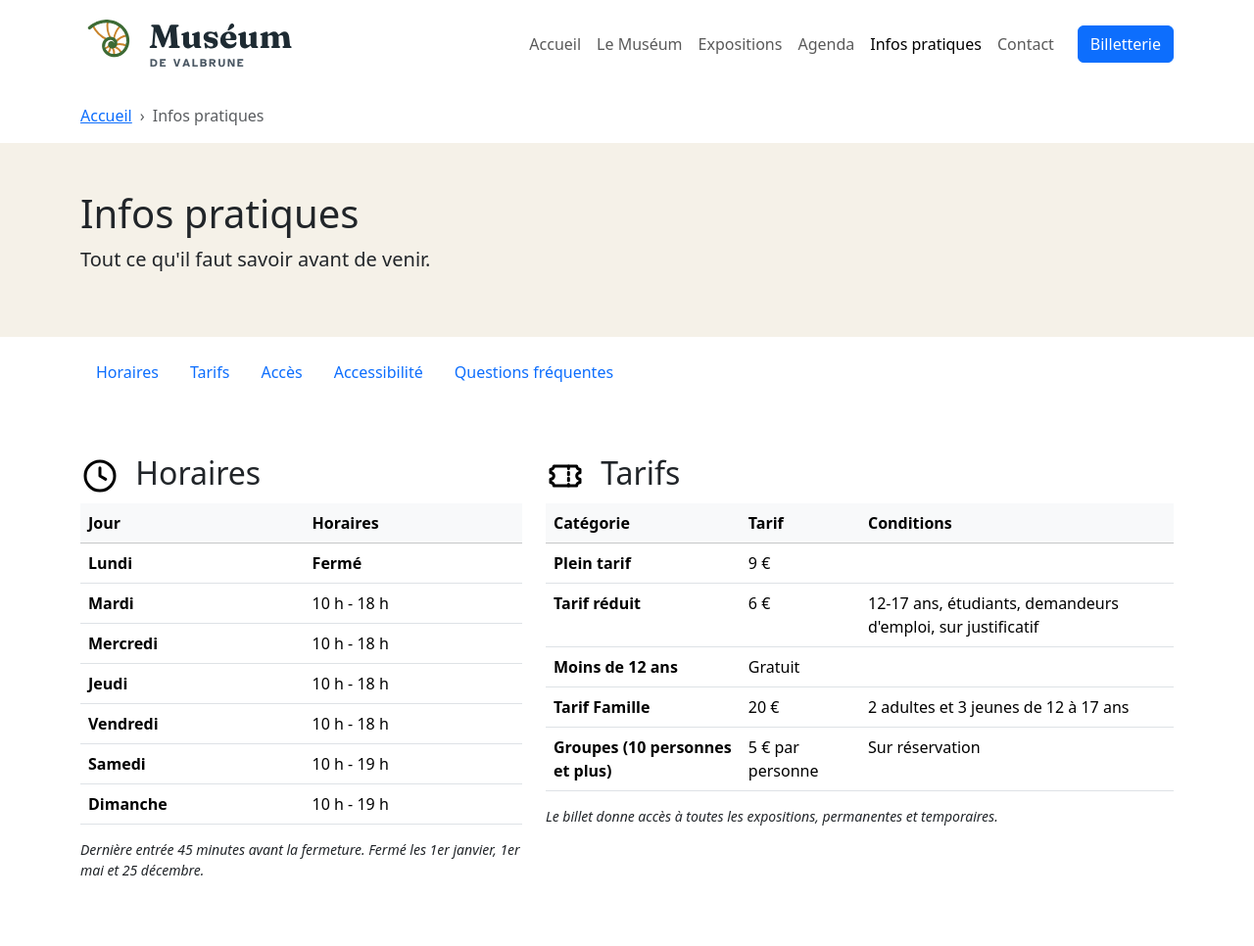
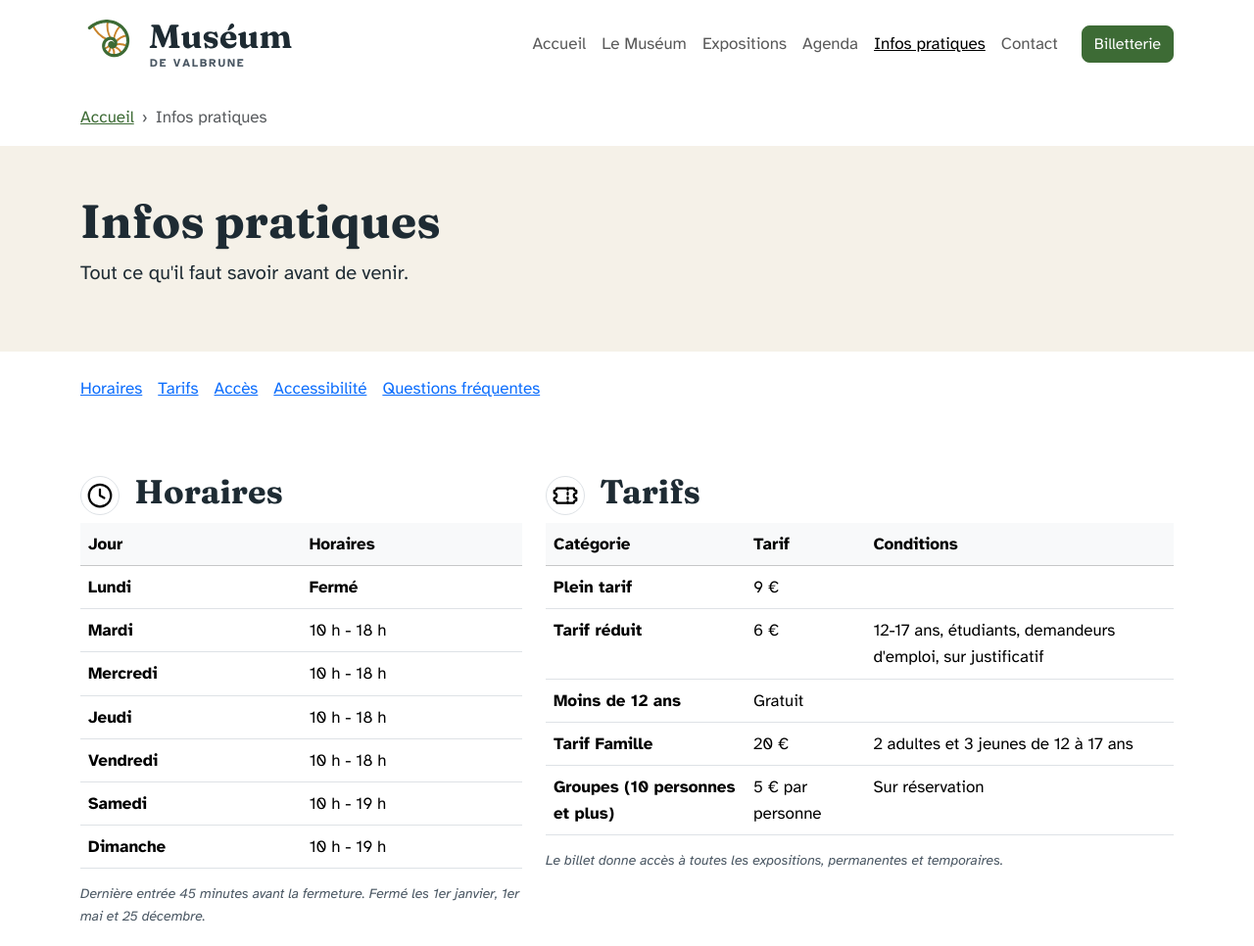
Before and after one commit to hugomendes-dev/museum-valbrune, a plain HTML site: page infos-pratiques.html in a window 1280 px wide. Shown: the top 966 px of the page at 98% size. Drawn offline with nearby package versions, Linux system fonts and the light colour scheme.

Commit message:
Applique la charte graphique et complete le README

```diff
--- a/assets/css/style.css
+++ b/assets/css/style.css
@@ -53,9 +53,16 @@
   --mv-encre: #1E2B33;
   --mv-ocre: #C9842B;
   --mv-craie: #F5F1E8;
-
-  /* --mv-lichen: ;  */
-  /* ...             */
+  --mv-lichen: #3D6B35;
+  --mv-lichen-fonce: #30562A;
+  --mv-ardoise: #4A5763;
+  --bs-body-font-family: "Atkinson Hyperlegible", system-ui, sans-serif;
+  --bs-body-font-size: 1.0625rem;
+  --bs-body-line-height: 1.6;
+  --bs-border-radius: 0.5rem;
+  --bs-body-color: var(--mv-encre);
+  --bs-link-color-rgb: 61, 107, 53;
+  --bs-link-hover-color-rgb: 48, 86, 42;
 }
 
 /* --------------------------------------------------------------------------
@@ -90,3 +97,62 @@
 .breadcrumb {
   --bs-breadcrumb-divider: "›";
 }
+
+h1,
+h2,
+h3,
+.h1,
+.h2,
+.h3 {
+  font-family: "Fraunces", Georgia, serif;
+}
+
+.btn-primary {
+  --bs-btn-bg: var(--mv-lichen);
+  --bs-btn-border-color: var(--mv-lichen);
+  --bs-btn-hover-bg: var(--mv-lichen-fonce);
+  --bs-btn-hover-border-color: var(--mv-lichen-fonce);
+  --bs-btn-active-bg: var(--mv-lichen-fonce);
+  --bs-btn-active-border-color: var(--mv-lichen-fonce);
+  --bs-btn-focus-shadow-rgb: 61, 107, 53;
+}
+
+h1,
+.h1 {
+  font-size: 2.25rem;
+  font-weight: 700;
+}
+
+h2,
+.h2 {
+  font-size: 2.125rem;
+  font-weight: 700;
+}
+
+h3,
+.h3 {
+  font-size: 1.5rem;
+  font-weight: 600;
+}
+
+@media (min-width: 768px) {
+
+  h1,
+  .h1 {
+    font-size: 3rem;
+  }
+}
+
+.small {
+  font-size: 0.875rem;
+  color: var(--mv-ardoise);
+}
+
+.navbar-nav .nav-link.active {
+  text-decoration: underline;
+}
+
+.mv-sommaire .nav-link {
+  text-decoration: underline;
+  padding-left: 0;
+}
--- a/infos-pratiques.html
+++ b/infos-pratiques.html
@@ -64,7 +64,7 @@
 
         <div class="container py-3">
             <nav aria-label="Sommaire de la page">
-                <ul class="nav">
+                <ul class="nav mv-sommaire">
                     <li class="nav-item"><a class="nav-link" href="#horaires">Horaires</a></li>
                     <li class="nav-item"><a class="nav-link" href="#tarifs">Tarifs</a></li>
                     <li class="nav-item"><a class="nav-link" href="#acces">Accès</a></li>
@@ -77,7 +77,8 @@
         <div class="container py-5">
             <div class="row g-4">
                 <section id="horaires" class="col-lg-5">
-                    <h2><img src="assets/icones/horloge.svg" alt="" width="40" height="40" class="me-2"> Horaires</h2>
+                    <h2><img src="assets/icones/horloge.svg" alt="" width="40" height="40"
+                            class="me-2 border rounded-circle p-1"> Horaires</h2>
 
                     <table class="table">
                         <caption class="visually-hidden">Horaires d'ouverture du Muséum</caption>
@@ -119,13 +120,15 @@
                         </tbody>
                     </table>
 
-                    <p class="small fst-italic">Dernière entrée 45 minutes avant la fermeture. Fermé les 1er janvier,
+                    <p class="small fst-italic">Dernière entrée 45 minutes avant la fermeture. Fermé les 1er
+                        janvier,
                         1er mai et 25
                         décembre.</p>
                 </section>
 
                 <section id="tarifs" class="col-lg-7">
-                    <h2><img src="assets/icones/billet.svg" alt="" width="40" height="40" class="me-2"> Tarifs</h2>
+                    <h2><img src="assets/icones/billet.svg" alt="" width="40" height="40"
+                            class="me-2 border rounded-circle p-1"> Tarifs</h2>
 
                     <div class="table-responsive">
                         <table class="table">
@@ -176,7 +179,8 @@
 
         <section id="acces">
             <div class="container py-5">
-                <h2><img src="assets/icones/plan.svg" alt="" width="40" height="40" class="me-2"> Accès</h2>
+                <h2><img src="assets/icones/plan.svg" alt="" width="40" height="40"
+                        class="me-2 border rounded-circle p-1"> Accès</h2>
 
                 <div class="row g-4">
                     <div class="col-lg-6">
@@ -206,8 +210,8 @@
 
         <section id="accessibilite" class="mv-fond-craie py-5">
             <div class="container">
-                <h2><img src="assets/icones/accessibilite.svg" alt="" width="40" height="40" class="me-2"> Accessibilité
-                </h2>
+                <h2><img src="assets/icones/accessibilite.svg" alt="" width="40" height="40"
+                        class="me-2 border rounded-circle p-1"> Accessibilité</h2>
 
                 <p>Le Muséum est entièrement accessible aux personnes à mobilité réduite (ascenseurs et rampes).</p>
 
@@ -322,7 +326,8 @@
                     <p>Facebook · Instagram · YouTube</p>
                 </div>
             </div>
-            <p class="text-center border-top pt-4 mt-4">© 2026 Muséum de Valbrune, site d'exercice réalisé par Hugo Mendes Farias.</p>
+            <p class="text-center border-top pt-4 mt-4">© 2026 Muséum de Valbrune, site d'exercice réalisé par Hugo
+                Mendes Farias.</p>
         </div>
     </footer>
 
```
Also changed, not shown: contact.html (+3 -3 lines), index.html (+3 -3 lines), mentions-legales.html (+1 -1 lines), 1 other file.
